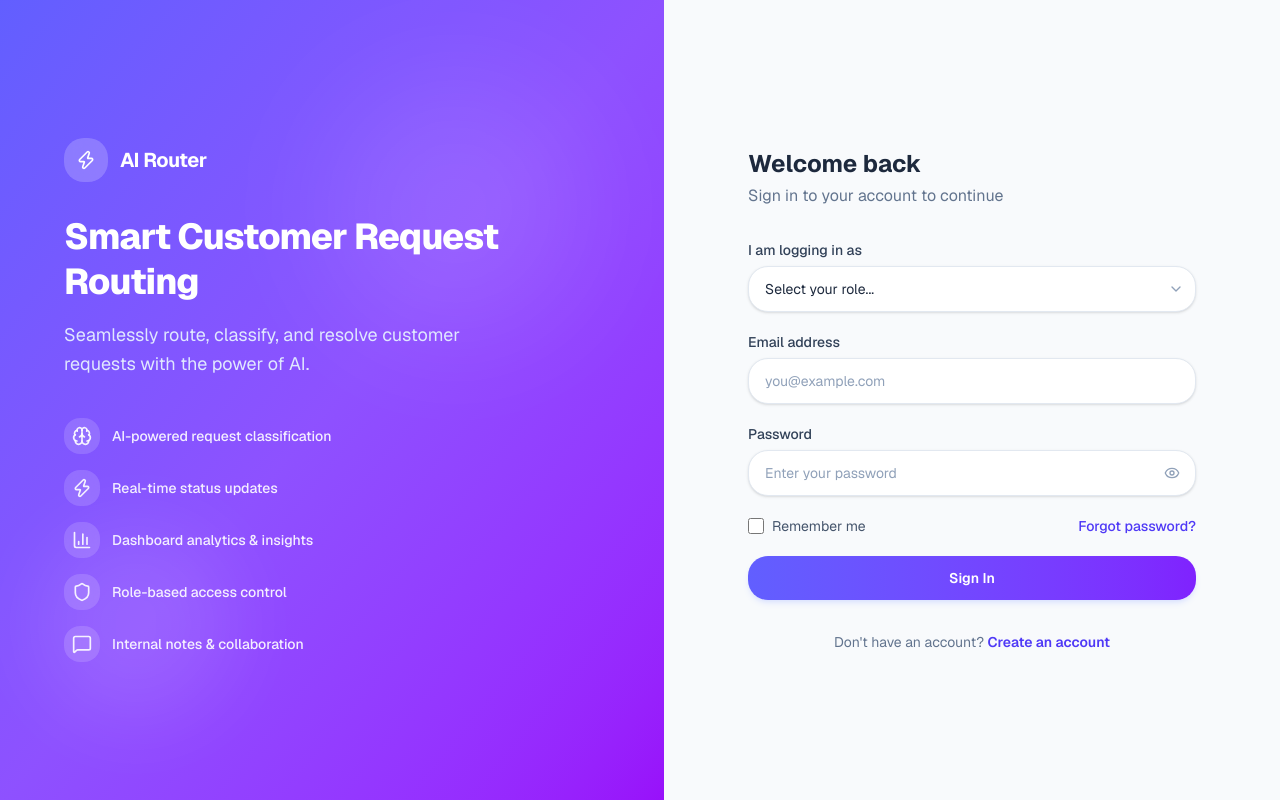
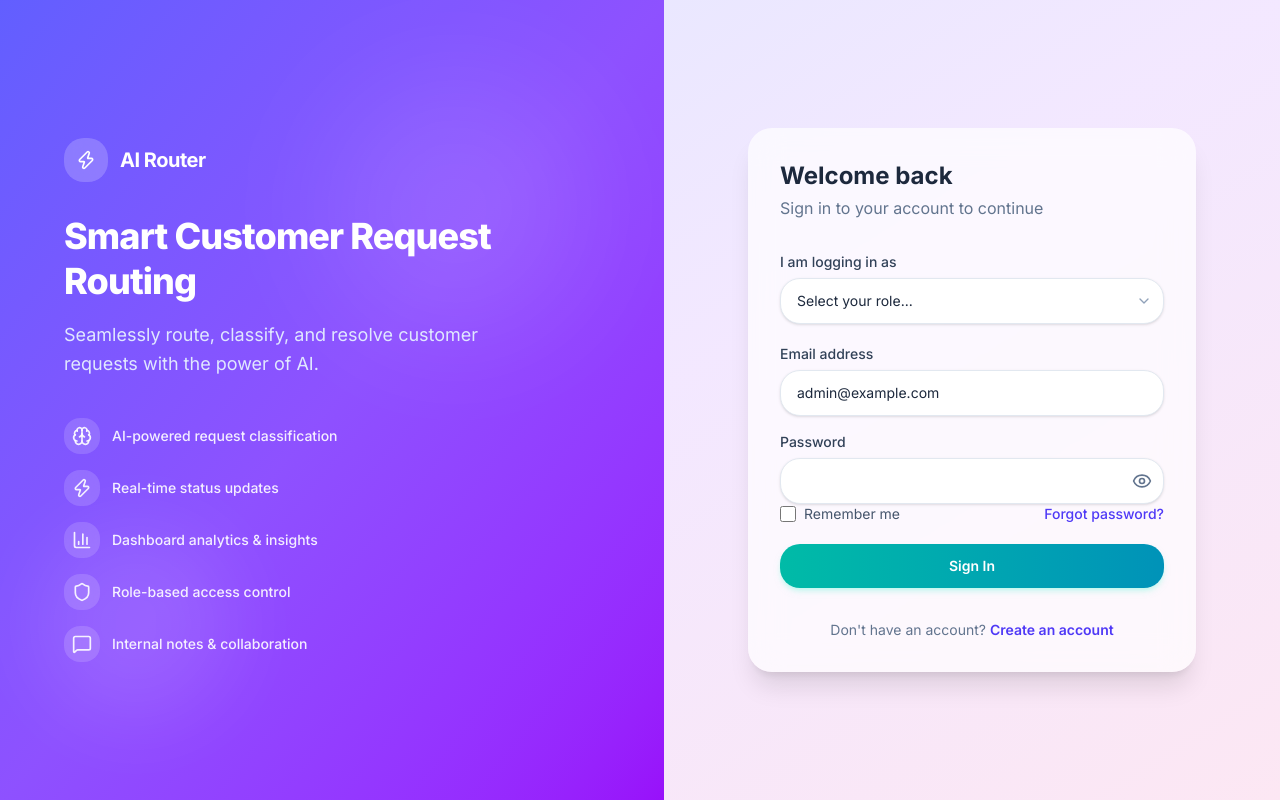
Before and after one commit to Feezabathul/ai-request-routing-system, a Next.js app: page /login in a window 1280 px wide. Built offline with nearby package versions, Linux system fonts and the light colour scheme.

Commit message:
login set up

```diff
--- a/src/app/login/page.tsx
+++ b/src/app/login/page.tsx
@@ -9,12 +9,13 @@ import { setUserRole } from '@/lib/role';
 import { CURRENT_AGENT_KEY } from '@/lib/agents';
 import { setCurrentUser } from '@/lib/current-user';
 import { AlertCircle, Zap, Brain, BarChart3, Shield, MessageSquare, Eye, EyeOff, ChevronDown } from "lucide-react";
-
+import { Inter } from 'next/font/google';
+const inter = Inter({ subsets: ['latin'] });
 type RoleHint = '' | 'ADMIN' | 'AGENT' | 'USER';
 
 export default function LoginPage() {
   const router = useRouter();
-  const [email, setEmail] = useState<string>("");
+  const [email, setEmail] = useState<string>("admin@example.com");
   const [password, setPassword] = useState<string>("");
   const [roleHint, setRoleHint] = useState<RoleHint>('');
   const [showPassword, setShowPassword] = useState<boolean>(false);
@@ -95,7 +96,7 @@ export default function LoginPage() {
   ];
 
   return (
-    <section className="min-h-screen flex flex-col lg:flex-row bg-slate-50">
+    <section className={`${inter.className} min-h-screen flex flex-col lg:flex-row bg-gradient-to-br from-indigo-100 via-purple-100 to-pink-100`}>
       {/* Left side – info panel */}
       <div className="hidden lg:flex flex-1 flex-col justify-center items-start px-16 py-12 bg-gradient-to-br from-indigo-500 via-violet-500 to-purple-600 relative overflow-hidden">
         {/* Decorative shapes */}
@@ -132,7 +133,7 @@ export default function LoginPage() {
 
       {/* Right side – login card */}
       <div className="flex flex-1 items-center justify-center p-6 sm:p-10">
-        <div className="w-full max-w-md">
+        <div className="w-full max-w-md bg-white/70 backdrop-blur-lg rounded-2xl shadow-xl p-8 space-y-6">
           {/* Mobile logo */}
           <div className="flex items-center gap-2.5 mb-8 lg:hidden">
             <div className="flex items-center justify-center w-9 h-9 rounded-xl bg-gradient-to-br from-indigo-500 to-violet-600 shadow-md shadow-indigo-200">
@@ -181,46 +182,47 @@ export default function LoginPage() {
             </div>
 
             <div>
+              <div className="space-y-4">
+                <div>
                   <label htmlFor="email" className="block text-sm font-medium text-slate-700 mb-1.5">
                     Email address
                   </label>
                   <input
                     id="email"
+                    name="email"
                     type="email"
-                required
-                placeholder="you@example.com"
-                autoComplete="username"
                     value={email}
                     onChange={(e) => setEmail(e.target.value)}
+                    required
                     disabled={loading}
-                className="w-full rounded-xl border border-slate-200 bg-white px-4 py-3 text-sm text-slate-800 placeholder-slate-400 focus:outline-none focus:ring-2 focus:ring-indigo-500/20 focus:border-indigo-400 transition-all duration-200 disabled:opacity-50 shadow-sm"
+                    className="w-full appearance-none rounded-xl border border-slate-200 bg-white px-4 py-3 text-sm text-slate-800 focus:outline-none focus:ring-2 focus:ring-indigo-500/20 focus:border-indigo-400 shadow-sm disabled:opacity-50"
                   />
                 </div>
-
-            <div className="relative">
+                <div>
                   <label htmlFor="password" className="block text-sm font-medium text-slate-700 mb-1.5">
                     Password
                   </label>
                   <div className="relative">
                     <input
                       id="password"
+                      name="password"
                       type={showPassword ? "text" : "password"}
-                  required
-                  placeholder="Enter your password"
-                  autoComplete="current-password"
                       value={password}
                       onChange={(e) => setPassword(e.target.value)}
+                      required
                       disabled={loading}
-                  className="w-full rounded-xl border border-slate-200 bg-white px-4 py-3 pr-11 text-sm text-slate-800 placeholder-slate-400 focus:outline-none focus:ring-2 focus:ring-indigo-500/20 focus:border-indigo-400 transition-all duration-200 disabled:opacity-50 shadow-sm"
+                      className="w-full appearance-none rounded-xl border border-slate-200 bg-white px-4 py-3 pr-10 text-sm text-slate-800 focus:outline-none focus:ring-2 focus:ring-indigo-500/20 focus:border-indigo-400 shadow-sm disabled:opacity-50"
                     />
                     <button
                       type="button"
-                  onClick={() => setShowPassword((s) => !s)}
+                      onClick={() => setShowPassword(!showPassword)}
+                      className="absolute right-3 top-1/2 -translate-y-1/2 text-slate-500"
                       disabled={loading}
-                  className="absolute right-3 top-1/2 -translate-y-1/2 p-1 text-slate-400 hover:text-slate-600 focus:outline-none disabled:opacity-50 transition-colors"
+                      aria-label={showPassword ? "Hide password" : "Show password"}
                     >
-                  {showPassword ? <EyeOff className="h-4 w-4" /> : <Eye className="h-4 w-4" />}
+                      {showPassword ? <EyeOff className="h-5 w-5" /> : <Eye className="h-5 w-5" />}
                     </button>
+                  </div>
                 </div>
               </div>
 
@@ -239,12 +241,13 @@ export default function LoginPage() {
                 Forgot password?
               </Link>
             </div>
+          </div>
 
             <div>
               <Button
                 type="submit"
                 disabled={loading}
-                className="w-full bg-gradient-to-r from-indigo-500 to-violet-600 hover:from-indigo-600 hover:to-violet-700 text-white font-semibold py-3 rounded-xl transition-all duration-300 disabled:opacity-60 shadow-md shadow-indigo-200/50 hover:shadow-lg hover:shadow-indigo-300/50"
+                className="w-full bg-gradient-to-r from-teal-500 to-cyan-600 hover:from-teal-600 hover:to-cyan-700 text-white font-semibold py-3 rounded-xl transition-all duration-300 disabled:opacity-60 shadow-md shadow-teal-200/50 hover:shadow-lg hover:shadow-teal-300/50"
               >
                 {loading ? (
                   <span className="flex items-center gap-2">
@@ -267,6 +270,7 @@ export default function LoginPage() {
           </p>
         </div>
       </div>
+
     </section>
   );
 }
```
Lines whose indentation alone changed are shown as unchanged.
